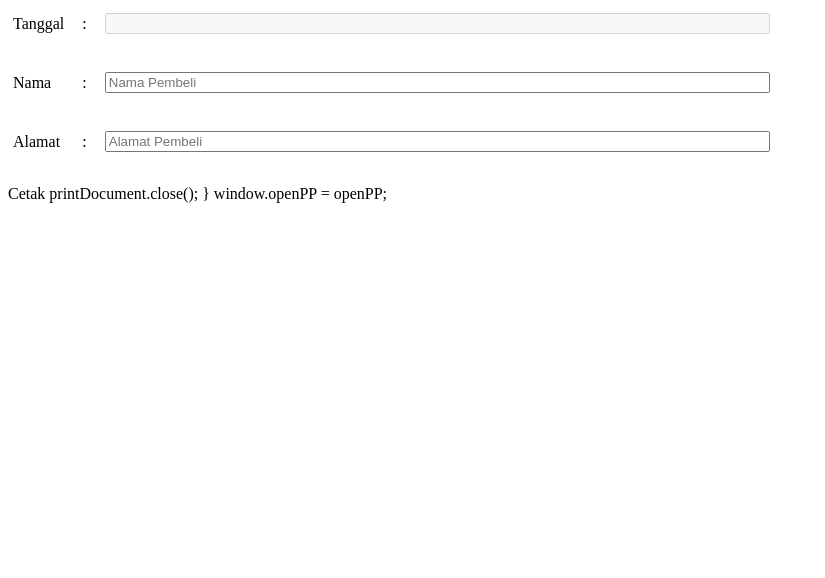
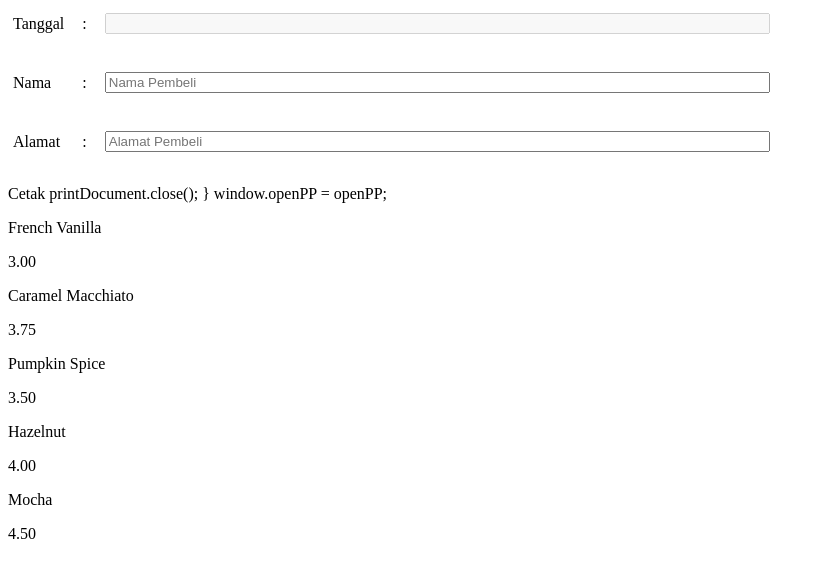
Before and after one commit to nazaramir/nazaramir-, a plain HTML site: page index.html in a window 1280 px wide. Shown: the whole page, without its empty margins (0-825 px from the left). Drawn offline with Linux system fonts and the light colour scheme.

Commit message:
nazaramir.github.io

```diff
--- a/index.html
+++ b/index.html
@@ -71,3 +71,27 @@
   </script>
 </body>
 </html>
+<p class = flavor >French Vanilla</p>
+            <p>3.00</p>
+          </article>
+          <article>
+            <p>Caramel Macchiato</p>
+            <p>3.75</p>
+          </article>
+          <article>
+            <p>Pumpkin Spice</p>
+            <p>3.50</p>
+          </article>
+          <article>
+            <p>Hazelnut</p>
+            <p>4.00</p>
+          </article>
+          <article>
+            <p>Mocha</p>
+            <p>4.50</p>
+          </article>
+        </section>
+      </main>
+    </div>
+  </body>
+</html>
```
